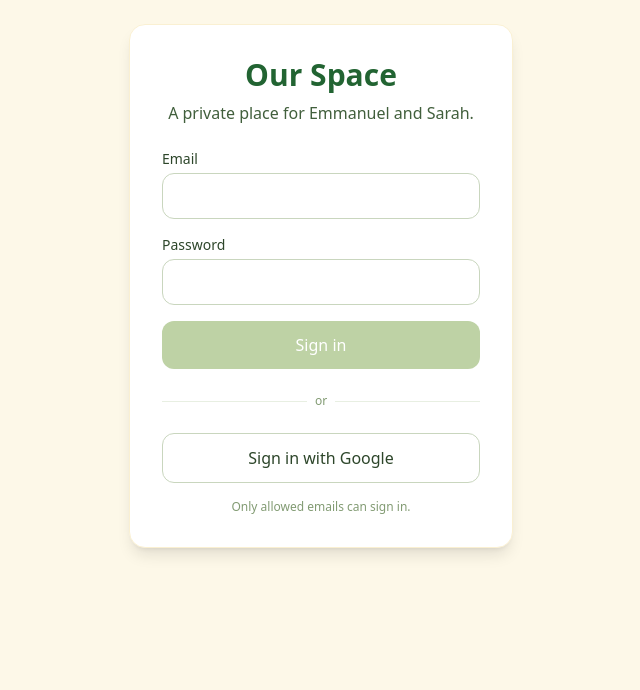
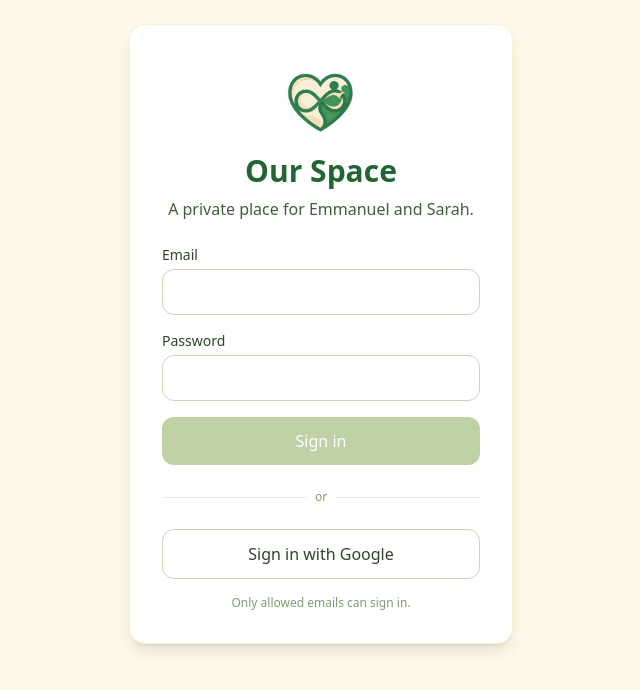
Before and after one commit to akfotos/Our-Space, a React (Vite) app: page /#/login in a window 1280 px wide. Shown: the top 690 px of the page, without its empty margins (319-959 px from the left). Built offline with nearby package versions, Linux system fonts and the light colour scheme; no server answers; the database is empty.

Commit message:
Use Logo.png as favicon and site logo in nav, dashboard and auth

```diff
--- a/index.html
+++ b/index.html
@@ -2,7 +2,7 @@
 <html lang="en">
   <head>
     <meta charset="UTF-8" />
-    <link rel="icon" type="image/svg+xml" href="/vite.svg" />
+    <link rel="icon" type="image/png" href="/Logo.png" />
     <meta name="viewport" content="width=device-width, initial-scale=1.0" />
     <title>Our Space</title>
     <script>
--- a/src/components/Auth.jsx
+++ b/src/components/Auth.jsx
@@ -33,6 +33,7 @@ function Auth() {
   return (
     <div className="flex min-h-[60vh] items-center justify-center px-4">
       <div className="w-full max-w-sm bg-white rounded-2xl shadow-lg p-8 text-center border border-rose-100">
+        <img src="/Logo.png" alt="Our Space" className="h-20 w-auto mx-auto mb-4" />
         <h1 className="text-3xl font-bold text-rose-600 mb-2">Our Space</h1>
         <p className="text-slate-600 mb-6">A private place for Emmanuel and Sarah.</p>
         {error && (
--- a/src/components/Nav.jsx
+++ b/src/components/Nav.jsx
@@ -38,8 +38,8 @@ function Nav() {
   return (
     <nav className="bg-white/80 backdrop-blur border-b border-rose-100 sticky top-0 z-50">
       <div className="max-w-5xl mx-auto px-4 py-3 flex items-center justify-between">
-        <Link to="/" className="text-xl font-bold text-rose-600 tracking-tight">
-          Our Space
+        <Link to="/" className="flex items-center">
+          <img src="/Logo.png" alt="Our Space" className="h-8 w-auto" />
         </Link>
 
         <button
--- a/src/pages/Dashboard.jsx
+++ b/src/pages/Dashboard.jsx
@@ -1,5 +1,5 @@
 import { useEffect, useState } from 'react';
-import { Heart, Sparkles } from 'lucide-react';
+import { Sparkles } from 'lucide-react';
 import { useSettings } from '../contexts/SettingsContext';
 import { useAuth } from '../contexts/AuthContext';
 import { db } from '../firebaseConfig';
@@ -108,9 +108,10 @@ function Dashboard() {
 
       <header className="relative text-center pt-4 animate-fade-in-up">
         <div className="inline-flex items-center justify-center gap-3 mb-2">
-          <Heart
-            size={40}
-            className="fill-rose-600 text-rose-600 animate-float"
+          <img
+            src="/Logo.png"
+            alt="Our Space"
+            className="h-14 w-auto animate-float"
           />
           <h1 className="text-5xl sm:text-6xl font-black bg-clip-text text-transparent bg-gradient-to-r from-rose-700 via-rose-500 to-rose-700 drop-shadow-sm">
             Our Space
```
Also changed, not shown: public/Logo.png (renamed from Logo.png).
